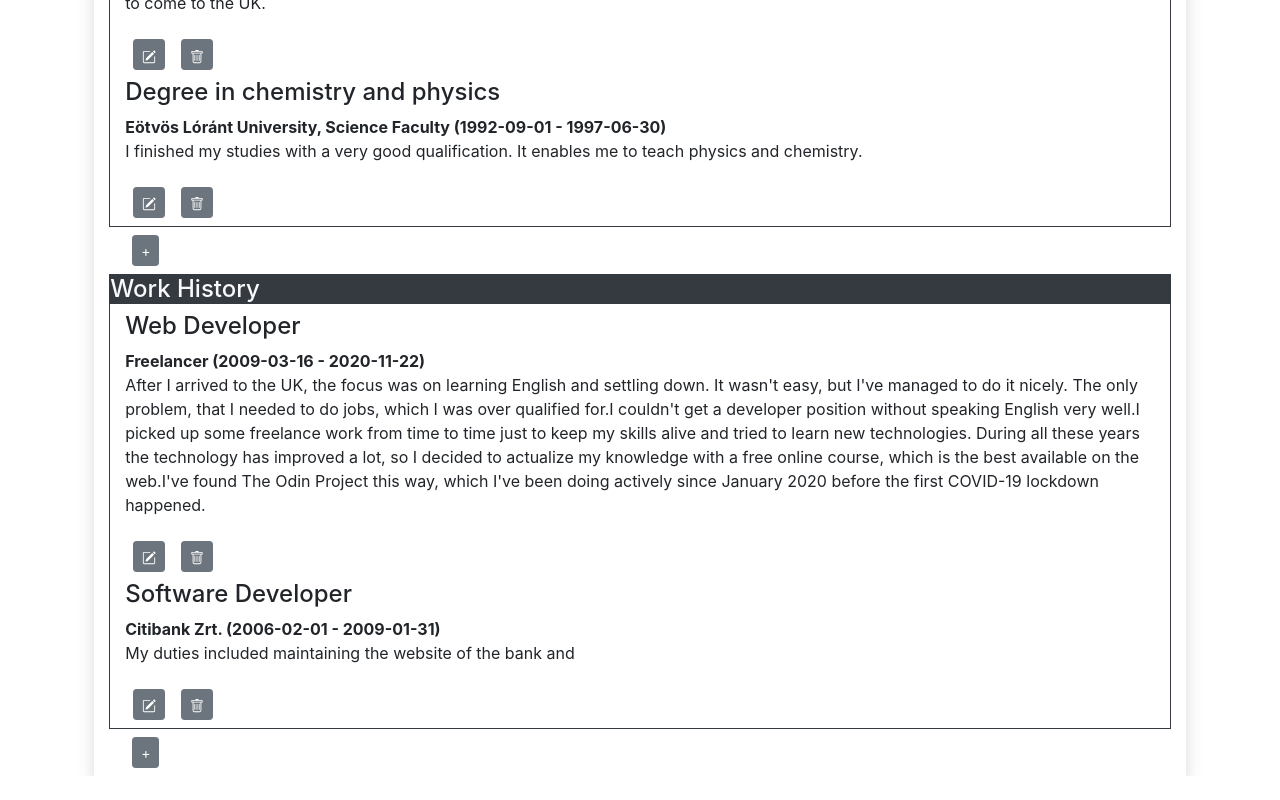
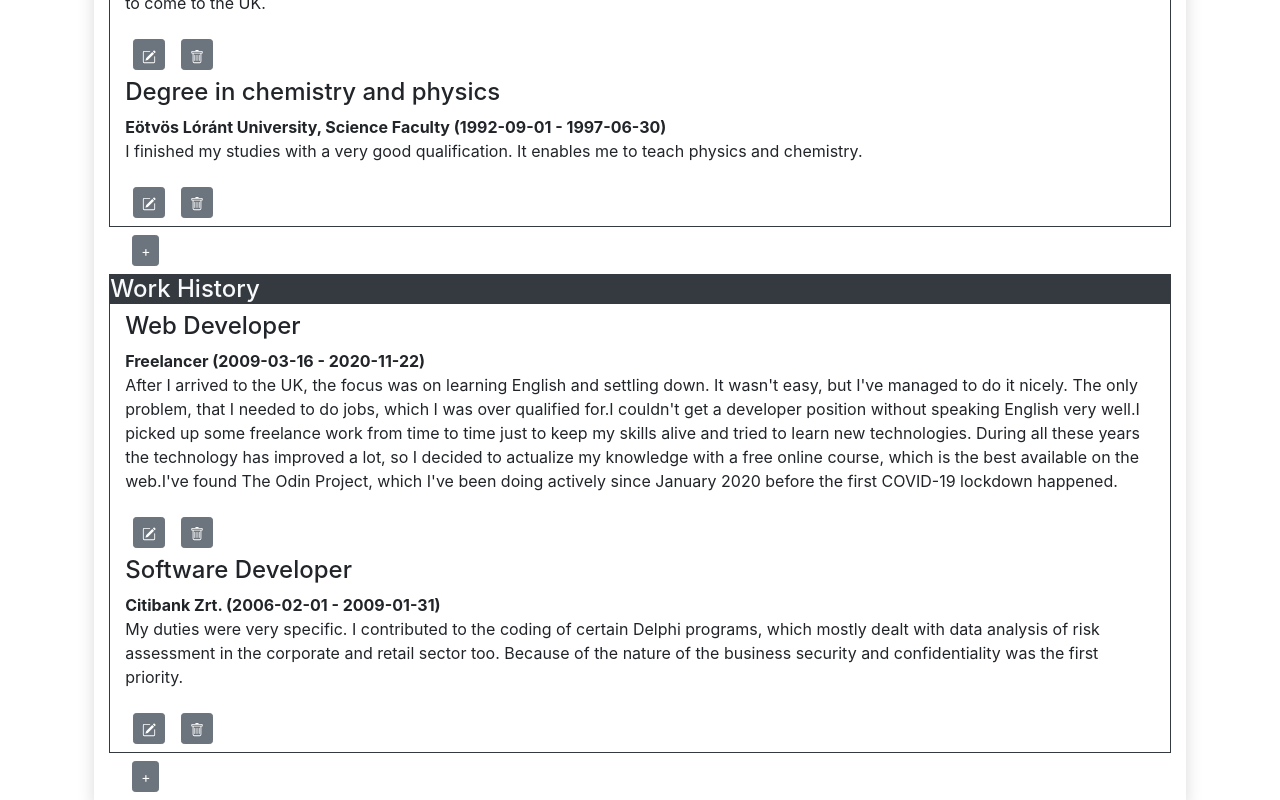
Before and after one commit to AlexErdei73/cv-project-hooks, a React (Create React App) app: page / in a window 1280 px wide. Shown: the part 745-1545 px from the top of the page. Before the commit the page ends 1521 px from the top, so only its background shows below. Built offline with nearby package versions, Linux system fonts and the light colour scheme.

Commit message:
update hardcoded content

```diff
--- a/src/App.js
+++ b/src/App.js
@@ -69,7 +69,7 @@ It wasn't easy, but I've managed to do it nicely. The only problem, that I neede
 was over qualified for.I couldn't get a developer position without speaking English very well.I picked
 up some freelance work from time to time just to keep my skills alive and tried to learn new technologies.
 During all these years the technology has improved a lot, so I decided to actualize my knowledge with a
-free online course, which is the best available on the web.I've found The Odin Project this way, which I've
+free online course, which is the best available on the web.I've found The Odin Project, which I've
 been doing actively since January 2020 before the first COVID-19 lockdown happened.`,
         isEditing: false,
       },
@@ -78,7 +78,9 @@ been doing actively since January 2020 before the first COVID-19 lockdown happen
         dateFrom: "2006-02-01",
         dateTo: "2009-01-31",
         title: "Software Developer",
-        description: `My duties included maintaining the website of the bank and `,
+        description: `My duties were very specific. I contributed to the coding of certain Delphi programs,
+which mostly dealt with data analysis of risk assessment in the corporate and retail sector too. Because of
+the nature of the business security and confidentiality was the first priority.`,
         isEditing: false,
       },
     ],
```
